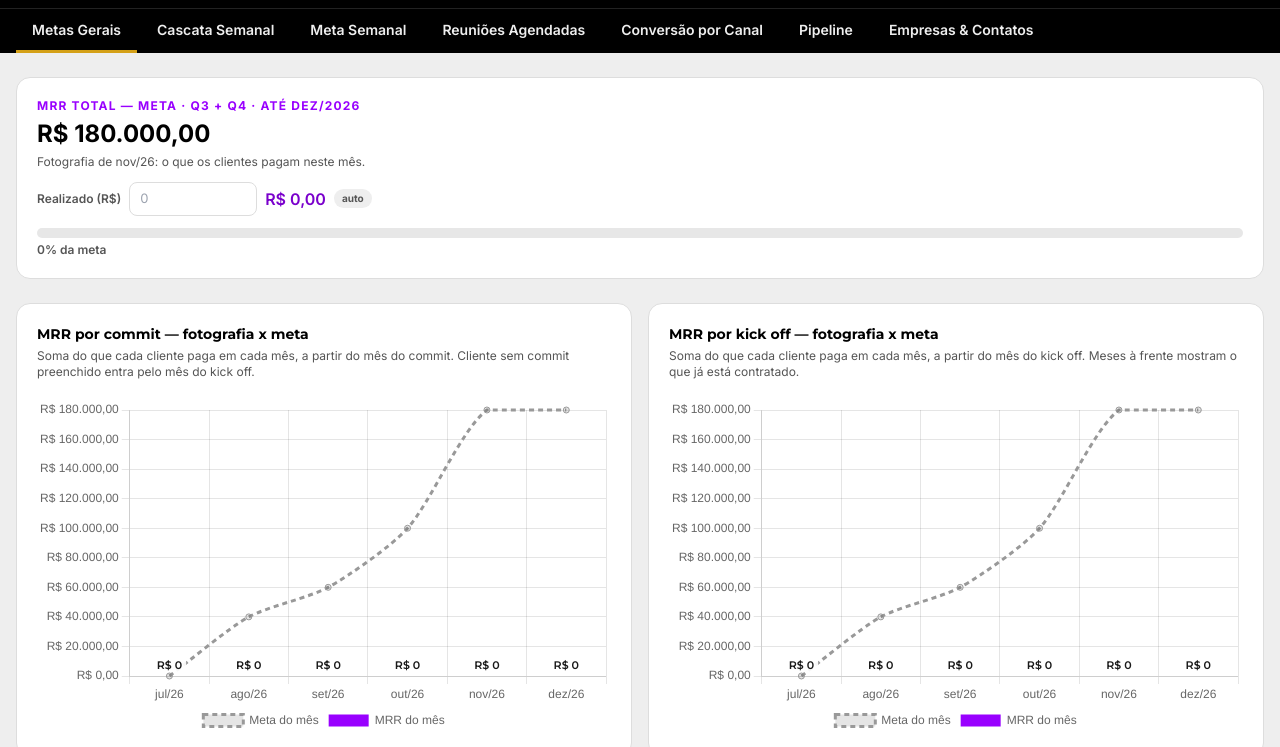
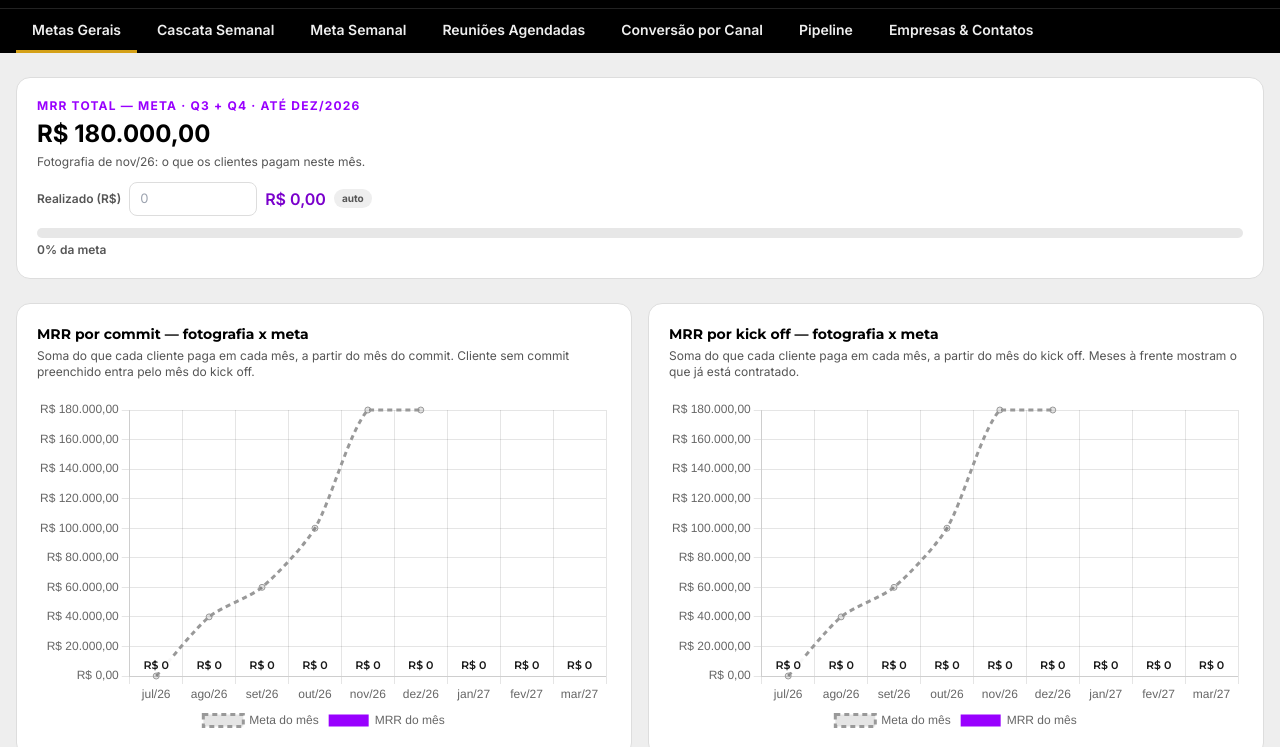
Before and after one commit to antoniootcm-intera/dash-rpo-virtual, a plain HTML site: page index.html in a window 1280 px wide. Shown: the part 58-805 px from the top of the page. Drawn offline with nearby package versions, Linux system fonts and the light colour scheme.

Commit message:
dash update 18/11/2026, 16:43:18

```diff
--- a/index.html
+++ b/index.html
@@ -466,6 +466,7 @@
       <span>Realizadas → MKT: <b id="sal-log-mkt">0</b></span>
       <span>Realizadas → OUT: <b id="sal-log-out">0</b></span>
       <span>Realizadas → CONARH: <b id="sal-log-conarh">0</b></span>
+      <span>Realizadas → ABM: <b id="sal-log-abm">0</b></span>
     </div>
   </div>
 </section>
@@ -762,12 +763,12 @@ function saveJSON(key, val) { localStorage.setItem(key, JSON.stringify(val)); }
 let cascataRows   = loadJSON('rpov_cascata_rows', WEEKS.map(() => ({ mrrFechado: 0 })));
 let reunioesChips = loadJSON('rpov_reunioes_chips', WEEKS.map(() => ({ realizadas: 0 })));
 let reunioesLog   = loadJSON('rpov_reunioes_log', []);
-let canalMetas    = loadJSON('rpov_canal_metas', { CG:{sal:0,conv:0}, RE:{sal:0,conv:0}, MKT:{sal:0,conv:0}, OUT:{sal:0,conv:0}, CONARH:{sal:0,conv:0} });
+let canalMetas    = loadJSON('rpov_canal_metas', { CG:{sal:0,conv:0}, RE:{sal:0,conv:0}, MKT:{sal:0,conv:0}, OUT:{sal:0,conv:0}, CONARH:{sal:0,conv:0}, ABM:{sal:0,conv:0} });
 let hsStages      = loadJSON('rpov_hs_stages', []);
 let hsDeals       = loadJSON('rpov_hs_deals', []);
 let hsLastUpdated = localStorage.getItem('rpov_hs_last_updated') || '';
 let mrrOverrides  = loadJSON('rpov_mrr_overrides', { total:{value:0,locked:false}, q3:{value:0,locked:false}, q4:{value:0,locked:false} });
-let canalOverrides = loadJSON('rpov_canal_overrides', { CG:{}, RE:{}, MKT:{}, OUT:{}, CONARH:{} });
+let canalOverrides = loadJSON('rpov_canal_overrides', { CG:{}, RE:{}, MKT:{}, OUT:{}, CONARH:{}, ABM:{} });
 
 // Migração: cluster "NF" (networking forte) virou "CG"; garante MKT e CONARH presentes.
 function migrateCanalNFtoCG(obj, makeDefault) {
@@ -775,6 +776,7 @@ function migrateCanalNFtoCG(obj, makeDefault) {
   if (obj && obj.LF && !obj.OUT) { obj.OUT = obj.LF; delete obj.LF; }
   if (obj && !obj.MKT) obj.MKT = makeDefault();
   if (obj && !obj.CONARH) obj.CONARH = makeDefault();
+  if (obj && !obj.ABM) obj.ABM = makeDefault();
   return obj;
 }
 canalMetas = migrateCanalNFtoCG(canalMetas, () => ({ sal:0, conv:0 }));
@@ -843,6 +845,27 @@ if (!IS_VIEWER && !localStorage.getItem('rpov_mrr_mensal_v1')) {
   if (mrrOverrides.total) mrrOverrides.total.locked = false;
   localStorage.setItem('rpov_mrr_mensal_v1', '1');
 }
+// Migração única (18/11): Pernambucanas é commit (negócio fechado), mas ainda não começou.
+// O mês que estava no kick off vira o commit, e o kick off fica vazio até a operação começar.
+if (!IS_VIEWER && !localStorage.getItem('rpov_pernambucanas_commit_v1')) {
+  clientesFechados.forEach(c => {
+    if (String(c.nome || '').trim().toLowerCase() !== 'pernambucanas') return;
+    if (!c.commit && c.inicio) c.commit = c.inicio;
+    c.inicio = '';
+  });
+  localStorage.setItem('rpov_clientes_fechados', JSON.stringify(clientesFechados));
+  localStorage.setItem('rpov_pernambucanas_commit_v1', '1');
+}
+// Migração única (18/11): kick off da DM estava 05/01/27 por engano. Ela paga out, nov e dez/26 (5k), fim em dez.
+if (!IS_VIEWER && !localStorage.getItem('rpov_dm_kickoff_v2')) {
+  clientesFechados.forEach(c => {
+    if (String(c.nome || '').trim().toLowerCase() !== 'dm') return;
+    if (!c.inicio || c.inicio === '2027-01-05') c.inicio = '2026-10-05';
+    c.fim = '2026-12';
+  });
+  localStorage.setItem('rpov_clientes_fechados', JSON.stringify(clientesFechados));
+  localStorage.setItem('rpov_dm_kickoff_v2', '1');
+}
 let churnQ4 = loadJSON('rpov_churn_q4', []); // [{ nome, valor }] MRR perdido da safra Q3 durante o Q4
 // Realizado da cascata do Q4, preenchido à mão semana a semana: { [idx]: { agOut, realOut, agAbm, realAbm } } (vazio = não preenchido)
 let q4Real = loadJSON('rpov_q4_real', {});
@@ -872,6 +895,7 @@ function escapeHtml(s) { return String(s ?? '').replace(/[&<>"']/g, c => ({'&':'
 function detectCanal(name) {
   const s = String(name || '').toUpperCase();
   if (/\bCONARH\b/.test(s)) return 'CONARH';
+  if (/\bABM\b/.test(s)) return 'ABM';
   if (/\bCG\b/.test(s)) return 'CG';
   if (/\bRE\b/.test(s)) return 'RE';
   if (/\bMKT\b/.test(s)) return 'MKT';
@@ -976,6 +1000,8 @@ function mrrUpsell() { return clientesFechados.filter(isUpsell).reduce((s,c) =>
 
 // ── MRR mês a mês (fotografia): o que cada cliente paga em cada mês ──
 const MESES_MRR = ['2026-07','2026-08','2026-09','2026-10','2026-11','2026-12'];
+// Gráficos de MRR mostram também o 1º tri de 2027 (o que já está contratado). A tabela segue jul–dez.
+const MESES_MRR_GRAF = [...MESES_MRR, '2027-01','2027-02','2027-03'];
 const MESES_OPCOES = ['2026-07','2026-08','2026-09','2026-10','2026-11','2026-12','2027-01','2027-02','2027-03','2027-04','2027-05','2027-06'];
 const NOMES_MES = ['jan','fev','mar','abr','mai','jun','jul','ago','set','out','nov','dez'];
 function mesLabel(m) { const [y, mm] = m.split('-'); return NOMES_MES[+mm - 1] + '/' + y.slice(2); }
@@ -1001,7 +1027,9 @@ function parcelasCliente(c) {
 }
 // base 'commit': conta a partir do mês do commit (sem commit, cai no kick off)
 function mrrClienteNoMes(c, m, base) {
-  const ini = mesDe((base === 'commit' && c.commit) ? c.commit : (c.inicio || MESES_MRR[0]));
+  // Sem kick off = ainda não começou: não é MRR ativo (só entra no gráfico por commit).
+  const ini = mesDe((base === 'commit' && c.commit) ? c.commit : c.inicio);
+  if (!ini) return 0;
   const d = mesIdx(m) - mesIdx(ini);
   if (d < 0) return 0;
   if (c.fim && mesIdx(m) > mesIdx(c.fim)) return 0;
@@ -1233,10 +1261,11 @@ function renderChartMrrMensal(key, canvasId, fnValor) {
   const canvas = document.getElementById(canvasId);
   if (!canvas) return;
   const atual = mesIdx(mesAtual());
-  const labels = MESES_MRR.map(mesLabel);
-  const valores = MESES_MRR.map(fnValor);
-  const metas = MESES_MRR.map(metaNoMes);
-  const futuro = MESES_MRR.map(m => mesIdx(m) > atual);
+  const labels = MESES_MRR_GRAF.map(mesLabel);
+  const valores = MESES_MRR_GRAF.map(fnValor);
+  // Plano da cascata vai só até dez/26: em 2027 não há meta, a linha para em dez.
+  const metas = MESES_MRR_GRAF.map(m => mesIdx(m) > mesIdx('2026-12') ? null : metaNoMes(m));
+  const futuro = MESES_MRR_GRAF.map(m => mesIdx(m) > atual);
   destroyChart(key);
   CHARTS[key] = new Chart(canvas, {
     plugins: [rotuloBarras],
@@ -1954,6 +1983,7 @@ const CANAL_COLORS = {
   MKT:  { bg:'#E8ECFB', color:'#3B4A9C' },
   OUT:  { bg:'var(--mustard-light)', color:'#8A6D00' },
   CONARH: { bg:'#FBE0E8', color:'#B03060' },
+  ABM:  { bg:'#E3F1EC', color:'#2E6B57' },
 };
 const STATUS_COLORS = {
   'Agendada':  { bg:'#E8ECFB', color:'#3B4A9C' },
@@ -1975,7 +2005,7 @@ function renderReunioesLog() {
     <td><input type="text" class="admin-only w-40" value="${escapeHtml(r.cliente||'')}" oninput="onReuniaoField(${i},'cliente',this.value)" /><span class="viewer-only">${escapeHtml(r.cliente||'')}</span></td>
     <td>
       <select class="admin-only" style="${pillStyle(CANAL_COLORS, r.canal||'')}" onchange="onReuniaoField(${i},'canal',this.value)">
-        ${['','CG','RE','MKT','OUT','CONARH'].map(c => `<option value="${c}" ${r.canal===c?'selected':''}>${c||'—'}</option>`).join('')}
+        ${['','CG','RE','MKT','OUT','CONARH','ABM'].map(c => `<option value="${c}" ${r.canal===c?'selected':''}>${c||'—'}</option>`).join('')}
       </select>
       <span class="viewer-only badge" style="${pillStyle(CANAL_COLORS, r.canal||'')}">${r.canal||'—'}</span>
     </td>
@@ -1990,13 +2020,14 @@ function renderReunioesLog() {
     <td class="admin-only"><button class="text-red-600 text-xs font-semibold" onclick="removeReuniaoRow(${i})">Remover</button></td>
   </tr>`).join('') || `<tr><td colspan="6" style="color:var(--muted);">Nenhuma reunião cadastrada.</td></tr>`;
 
-  const counts = { CG:0, RE:0, MKT:0, OUT:0, CONARH:0 };
+  const counts = { CG:0, RE:0, MKT:0, OUT:0, CONARH:0, ABM:0 };
   reunioesLog.forEach(r => { if (r.status === 'Realizada' && counts[r.canal] !== undefined) counts[r.canal]++; });
   document.getElementById('sal-log-cg').textContent = counts.CG;
   document.getElementById('sal-log-re').textContent = counts.RE;
   document.getElementById('sal-log-mkt').textContent = counts.MKT;
   document.getElementById('sal-log-out').textContent = counts.OUT;
   document.getElementById('sal-log-conarh').textContent = counts.CONARH;
+  document.getElementById('sal-log-abm').textContent = counts.ABM;
 }
 
 function addReuniaoRow() {
@@ -2049,8 +2080,8 @@ function canalOverrideRow(canal, field, label, value, autoValue) {
 }
 
 function renderConversao() {
-  const canais = ['CG','RE','MKT','OUT','CONARH'];
-  const colorMap = { CG:'var(--accent)', RE:'var(--teal)', MKT:'#3B4A9C', OUT:'var(--mustard)', CONARH:'#B03060' };
+  const canais = ['CG','RE','MKT','OUT','CONARH','ABM'];
+  const colorMap = { CG:'var(--accent)', RE:'var(--teal)', MKT:'#3B4A9C', OUT:'var(--mustard)', CONARH:'#B03060', ABM:'#2E6B57' };
   const cardsEl = document.getElementById('canal-cards');
   cardsEl.innerHTML = canais.map(c => {
     const st = canalStats(c);
@@ -2116,7 +2147,7 @@ function resetCanalAuto(canal, field) {
 }
 
 function renderConversaoCharts() {
-  const canais = ['CG','RE','MKT','OUT','CONARH'];
+  const canais = ['CG','RE','MKT','OUT','CONARH','ABM'];
   destroyChart('sal');
   CHARTS.sal = new Chart(document.getElementById('chart-sal'), {
     type: 'bar',
@@ -2246,7 +2277,7 @@ function renderKanban() {
             <div class="flex items-center gap-1 flex-wrap">
               <input type="number" step="0.01" class="w-16 text-xs" style="min-width:0;" value="${d.amount||''}" oninput="onKanbanDealField('${d.id}','amount',this.value,'${st.id}')" />
               <select id="kanban-canal-${d.id}" class="text-xs" style="${pillStyle(CANAL_COLORS, canal||'')}" onchange="onKanbanDealField('${d.id}','canal',this.value,'${st.id}')">
-                ${['','CG','RE','MKT','OUT','CONARH'].map(c => `<option value="${c}" ${(d.canal||'')===c?'selected':''}>${c || 'auto'}</option>`).join('')}
+                ${['','CG','RE','MKT','OUT','CONARH','ABM'].map(c => `<option value="${c}" ${(d.canal||'')===c?'selected':''}>${c || 'auto'}</option>`).join('')}
               </select>
               <span class="flex-1"></span>
               ${overridden ? `<button class="text-[10px] underline" style="color:var(--text2);" onclick="undoKanbanOverride('${d.id}')" title="Desfazer edição manual">↺</button>` : ''}
@@ -2441,7 +2472,7 @@ function renderKanban2() {
             <div class="flex items-center gap-1 flex-wrap">
               <input type="number" step="0.01" class="w-16 text-xs" style="min-width:0;" value="${d.amount||''}" oninput="onKanbanDealField2('${d.id}','amount',this.value,'${st.id}')" />
               <select id="kanban2-canal-${d.id}" class="text-xs" style="${pillStyle(CANAL_COLORS, canal||'')}" onchange="onKanbanDealField2('${d.id}','canal',this.value,'${st.id}')">
-                ${['','CG','RE','MKT','OUT','CONARH'].map(c => `<option value="${c}" ${(d.canal||'')===c?'selected':''}>${c || 'auto'}</option>`).join('')}
+                ${['','CG','RE','MKT','OUT','CONARH','ABM'].map(c => `<option value="${c}" ${(d.canal||'')===c?'selected':''}>${c || 'auto'}</option>`).join('')}
               </select>
               <span class="flex-1"></span>
               ${overridden ? `<button class="text-[10px] underline" style="color:var(--text2);" onclick="undoKanbanOverride2('${d.id}')" title="Desfazer edição manual">↺</button>` : ''}
```
